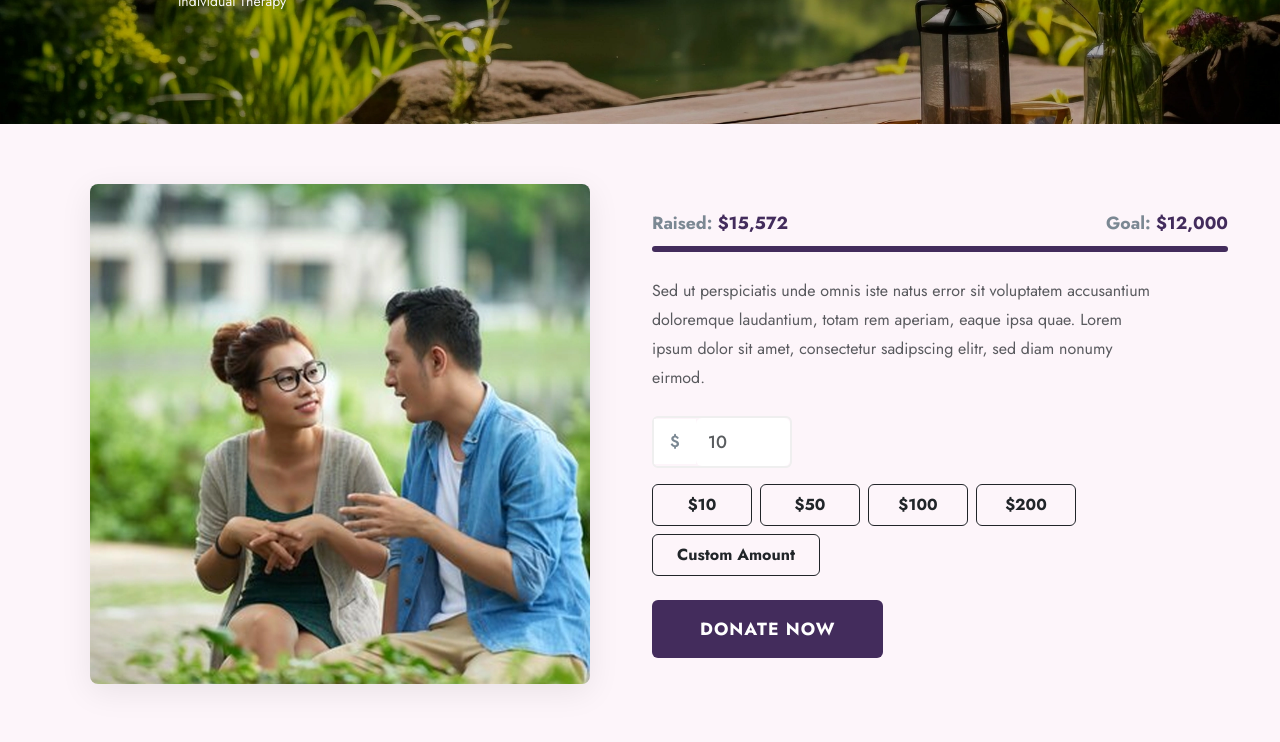
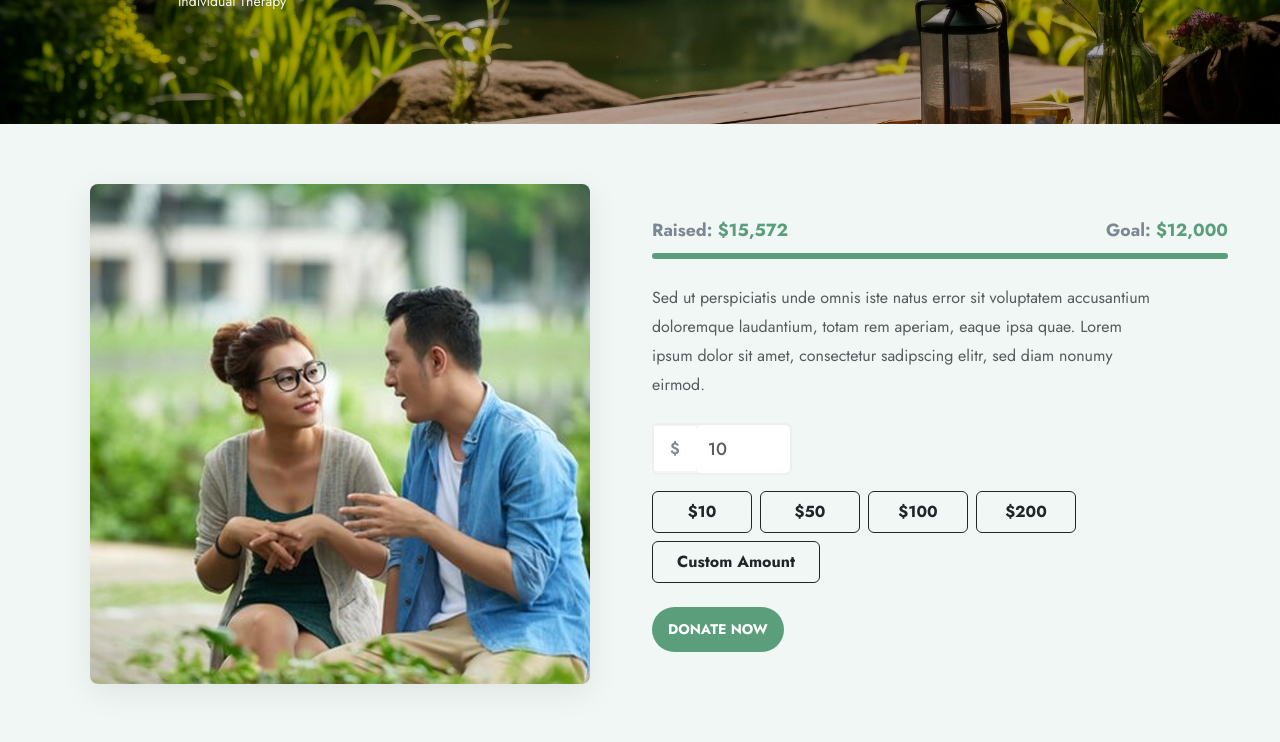
Before and after one commit to lokesh-annex/mindthera, a Next.js app: page / in a window 1280 px wide. Shown: the part 1820-2562 px from the top of the page. Built offline with nearby package versions, Linux system fonts and the light colour scheme; a web font is replaced by a local one.

Commit message:
homepage

```diff
--- a/components/DonationSection.tsx
+++ b/components/DonationSection.tsx
@@ -3,7 +3,7 @@ import Image from 'next/image';
 
 const DonationSection  = () => {
   return (
-   <section style={{ background: '#fdf5fa', padding: '60px 0' }}>
+   <section style={{ background: '#f1f7f4', padding: '60px 0' }}>
       <div className="container">
         <div className="row align-items-center">
           {/* Left: Image */}
@@ -23,10 +23,10 @@ const DonationSection  = () => {
           {/* Right: Donation Form */}
           <div className="col-lg-6">
             <div className="d-flex justify-content-between align-items-center mb-2">
-              <div className="fw-bold" style={{ fontSize: '1.1rem' }}>Raised: <span style={{ color: '#432c5c' }}>$15,572</span></div>
-              <div className="fw-bold" style={{ fontSize: '1.1rem' }}>Goal: <span style={{ color: '#432c5c' }}>$12,000</span></div>
+              <div className="fw-bold" style={{ fontSize: '1.1rem' }}>Raised: <span style={{ color: '#5a9e7c' }}>$15,572</span></div>
+              <div className="fw-bold" style={{ fontSize: '1.1rem' }}>Goal: <span style={{ color: '#5a9e7c' }}>$12,000</span></div>
             </div>
-            <div style={{ height: '6px', background: '#432c5c', width: '100%', marginBottom: '24px', borderRadius: '3px' }}></div>
+            <div style={{ height: '6px', background: '#5a9e7c', width: '100%', marginBottom: '24px', borderRadius: '3px' }}></div>
             <p className="text-muted mb-4" style={{ maxWidth: '500px' }}>
               Sed ut perspiciatis unde omnis iste natus error sit voluptatem accusantium doloremque laudantium, totam rem aperiam, eaque ipsa quae. Lorem ipsum dolor sit amet, consectetur sadipscing elitr, sed diam nonumy eirmod.
             </p>
@@ -48,7 +48,7 @@ const DonationSection  = () => {
                 <button type="button" className="btn btn-outline-dark px-4 py-2 fw-bold" style={{ minWidth: '100px' }}>$200</button>
                 <button type="button" className="btn btn-outline-dark px-4 py-2 fw-bold" style={{ minWidth: '160px' }}>Custom Amount</button>
               </div>
-              <button type="submit" className="btn btn-primary px-5 py-3 fw-bold" style={{ background: '#432c5c', border: 'none', fontSize: '1.1rem', letterSpacing: '1px' }}>
+              <button type="submit" className="btn-main  px-3 py-2 fw-bold">
                 DONATE NOW
               </button>
             </form>
--- a/components/Footer.tsx
+++ b/components/Footer.tsx
@@ -8,14 +8,14 @@ export default function Footer() {
       <footer className="bg-dark text-light py-5 mt-auto">
         <div className="container">
           <div className="row align-items-center">
-            {/* Left Side */}
+
             <div className="col-md-4 text-center text-md-start">
               <span className="ms-md-3">
-                ThemeREX © 2025. All Rights Reserved.
+                Themename© 2025. All Rights Reserved.
               </span>
             </div>
 
-            {/* Middle */}
+
             <div className="col-md-4 text-center my-2 my-md-0">
               <div className="d-inline-block px-3 py-1 ">
                 <img
@@ -26,7 +26,7 @@ export default function Footer() {
               </div>
             </div>
 
-            {/* Right Side */}
+
             <div className="col-md-4 text-center text-md-end">
               <div className="d-inline-flex align-items-center me-md-3">
                 <div className="footer-socail-icon d-flex align-items-center justify-content-center gap-3 me-2">
--- a/components/ReligiousLifeSection.tsx
+++ b/components/ReligiousLifeSection.tsx
@@ -54,7 +54,7 @@ const ReligiousLifeSection = () => {
               <div className="fw-bold text-secondary" style={{ fontSize: '1.1rem' }}>SUN–THU: <span className="text-dark">9 AM – 18 PM</span></div>
               <div className="fw-bold text-secondary" style={{ fontSize: '1.1rem' }}>FRI: <span className="text-dark">9 AM – 15 PM</span></div>
             </div>
-            <a className="btn btn-primary px-4 py-2 fw-bold" style={{ background: '#432c5c', border: 'none', fontSize: '1rem' }} href="about.html">
+            <a className="btn btn-main px-4 py-2 fw-bold" href="about.html">
               ABOUT US
             </a>
           </div>
```
